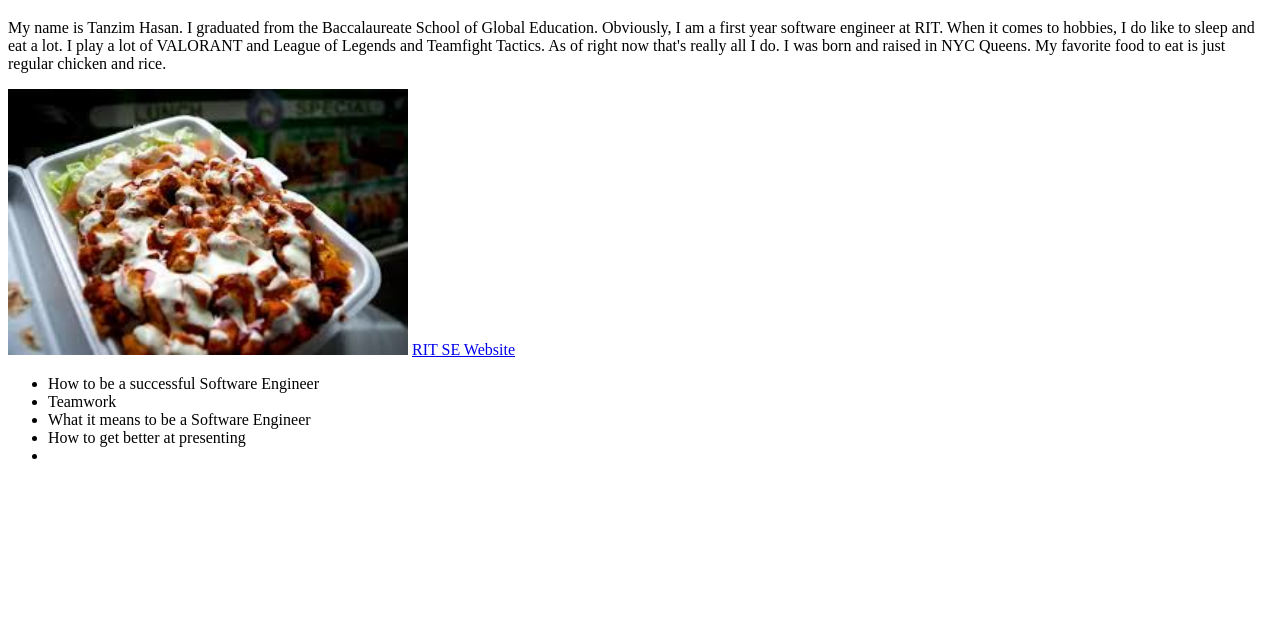
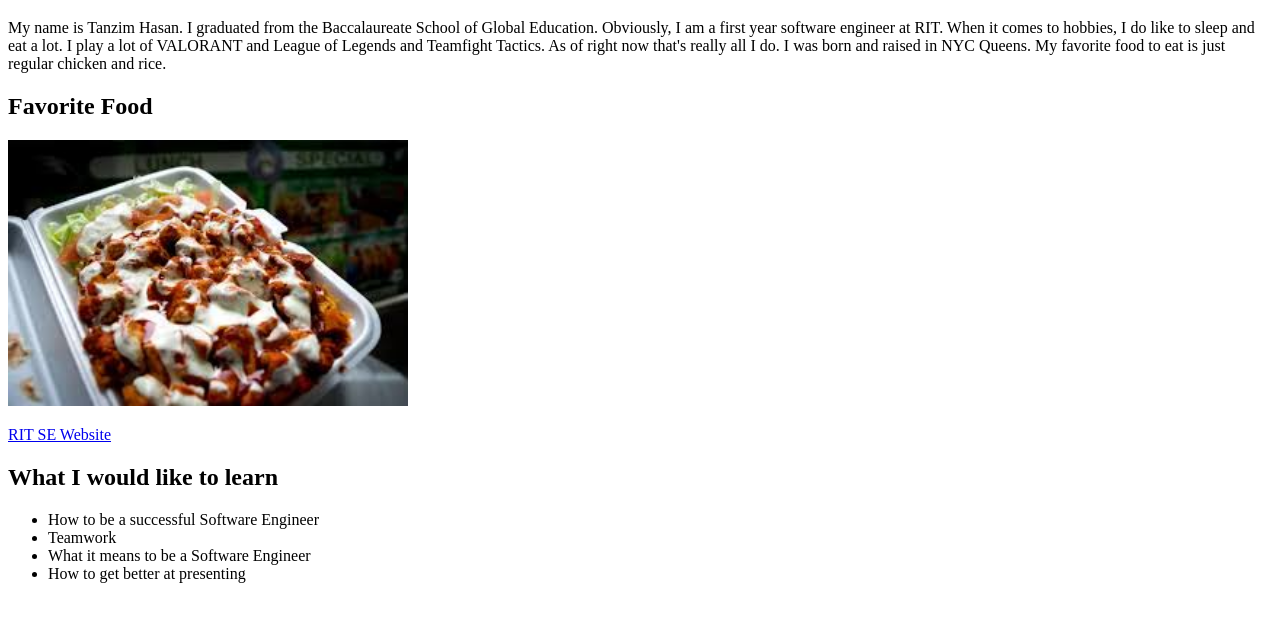
Before and after one commit to TanzimHasanRIT/TanzimHasanRIT.github.io, a plain HTML site: page index.html in a window 1280 px wide. Shown: the part 61-682 px from the top of the page. Drawn offline with Linux system fonts and the light colour scheme.

Commit message:
secondary

```diff
--- a/index.html
+++ b/index.html
@@ -6,13 +6,18 @@
     <body>
         <h1>About Me</h1>
         <p>My name is Tanzim Hasan. I graduated from the Baccalaureate School of Global Education. Obviously, I am a first year software engineer at RIT. When it comes to hobbies, I do like to sleep and eat a lot. I play a lot of VALORANT and League of Legends and Teamfight Tactics. As of right now that's really all I do. I was born and raised in NYC Queens. My favorite food to eat is just regular chicken and rice.</p>
+
+        <h2>Favorite Food</h2>
         <img src="images.jpg" width ="400" ></img>
+        <p>
         <a href="https://www.se.rit.edu">RIT SE Website</a>
+        </p>
+
+        <h2>What I would like to learn</h2>
         <ul>
       <li>How to be a successful Software Engineer</li>
       <li>Teamwork</li>
       <li>What it means to be a Software Engineer</li>
       <li>How to get better at presenting</li>
-      <li></li>
     </body>
 </html>
```
